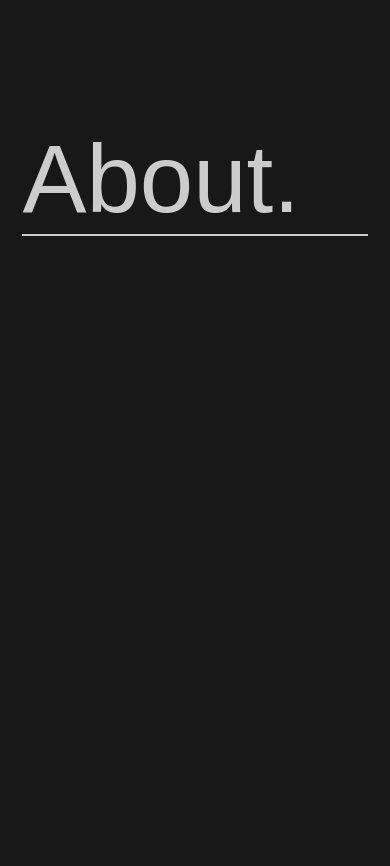
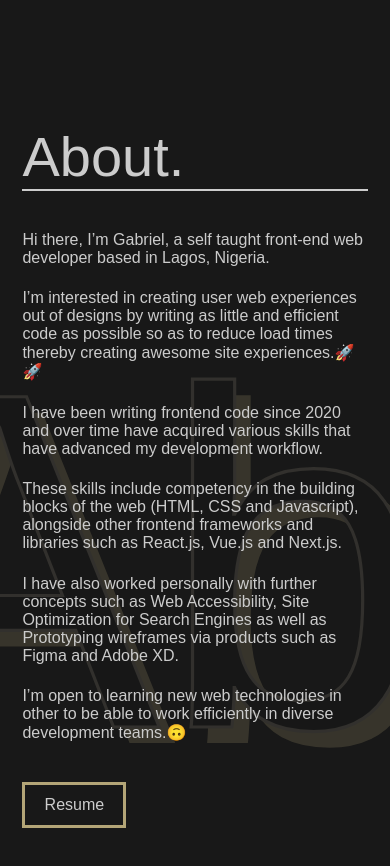
Before and after one commit to GabrielAbubakar/Portfolio-Website, a Next.js app: page / in a window 390 px wide. Shown: the part 880-1746 px from the top of the page. Before the commit the page ends 1196 px from the top, so only its background shows below. Built offline with nearby package versions, Linux system fonts and the light colour scheme.

Commit message:
about section and responsive

```diff
--- a/components/sections/About/About.styled.js
+++ b/components/sections/About/About.styled.js
@@ -1,10 +1,61 @@
 import styled from "styled-components";
 import { devices } from '../../styled/mediaqueries/device'
+import { motion } from "framer-motion";
 
 
 const Container = styled.section`
+    margin-bottom: 10rem;
+    position: relative;
+
+    padding: 0 3.8rem;
+    overflow-x: hidden;
+
+    @media ${devices.laptop} {
+        padding: 0 3rem;
+    }
+
+    @media ${devices.tablet} {
+        padding: 0 2rem;
+    }
+
+    @media ${devices.mobileL} {
+        padding: 0 1.4rem;
+    }
+`
+
+export const Content = styled.article`
+    width: 60%;
+
+    @media ${devices.laptop} {
+        width: 85%;
+    }
+
+    @media ${devices.tablet} {
+        width: 100%;
+    }
+`
+
+export const Paragraph = styled(motion.p)`
+    font-size: 1.4375rem;
+    margin-bottom: 1.4rem;
+
+    @media ${devices.tablet} {
+        font-size: 1rem;
+    }
+
 
 `
 
+export const Button = styled(motion.a)`
+    color: ${(props) => props.theme.colors.bodyText};
+    text-decoration: none;
+    border: 3px solid ${(props) => props.theme.colors.primary};
+    padding: .7rem 1.2rem;
+    display: block;
+    width: fit-content;
+    margin-top: 2.5rem;
+`
+
+
 
 export default Container
--- a/components/sections/About/index.tsx
+++ b/components/sections/About/index.tsx
@@ -1,6 +1,7 @@
+import { once } from 'events'
 import React from 'react'
-import { Header } from '../../styled/Components.styled'
-import Container from './About.styled'
+import { Header, SectionName } from '../../styled/Components.styled'
+import Container, { Button, Content, Paragraph } from './About.styled'
 
 const About: React.FunctionComponent = () => {
 
@@ -9,6 +10,38 @@ const About: React.FunctionComponent = () => {
 
             <Header>About.</Header>
 
+            <Content>
+                <Paragraph>
+                    Hi there, I’m Gabriel, a self taught front-end web developer based in Lagos, Nigeria.
+                </Paragraph>
+                <Paragraph>
+                    I’m interested in creating user web experiences out of designs by writing as little and efficient code as possible so as to reduce load times thereby creating awesome site experiences.🚀🚀
+                </Paragraph>
+                <Paragraph>
+                    I have been writing frontend code since 2020 and over time have acquired various skills that have advanced my development workflow.
+                </Paragraph>
+                <Paragraph>
+                    These skills include competency in the building blocks of the web (HTML, CSS and Javascript), alongside other frontend frameworks and libraries such as React.js, Vue.js and Next.js.
+                </Paragraph>
+                <Paragraph>
+                    I have also worked personally with further concepts such as Web Accessibility, Site Optimization for Search Engines as well as Prototyping wireframes via products such as Figma and Adobe XD.
+                </Paragraph>
+                <Paragraph>
+                    I’m open to learning new web technologies in other to be able to work efficiently in diverse development teams.🙃
+                </Paragraph>
+
+
+                <Button
+                    href="https://drive.google.com/file/d/14VcRPP-s5dN7OWu1Flyu-8rAs0NCFLLo/view?usp=sharing"
+                    rel='noreferrer'>Resume</Button>
+            </Content>
+
+            <SectionName
+                initial={{ opacity: 0 }}
+                whileInView={{ opacity: .2, transition: { duration: 4 } }}
+                viewport={{ once: true }}>
+                About.
+            </SectionName>
 
         </Container>
     )
--- a/components/sections/Intro/Intro.styled.js
+++ b/components/sections/Intro/Intro.styled.js
@@ -8,7 +8,20 @@ const Container = styled.section`
     height: 100vh;
     margin-bottom: 10rem;
 
+    padding: 0 3.8rem;
+    overflow-x: hidden;
 
+    @media ${devices.laptop} {
+        padding: 0 3rem;
+    }
+
+    @media ${devices.tablet} {
+        padding: 0 2rem;
+    }
+
+    @media ${devices.mobileL} {
+        padding: 0 1.4rem;
+    }
 `
 
 export const Header = styled(motion.h1)`
--- a/components/styled/Components.styled.js
+++ b/components/styled/Components.styled.js
@@ -1,9 +1,32 @@
 import styled from "styled-components";
 import { devices } from "./mediaqueries/device";
+import { motion } from "framer-motion";
 
 export const Header = styled.h2`
-    font-size: 6rem;
+    font-size: 5rem;
     font-weight: 500;
-    margin-bottom: 5rem;
+    margin-bottom: 3.125rem;
     border-bottom: 2px solid ${(props) => props.theme.colors.bodyText};
+
+    @media ${devices.tablet} {
+        margin-bottom: 2.5rem;
+        font-size: 4.5rem;
+    }
+
+    @media ${devices.mobileL} {
+        font-size: 3.5rem;
+    }
 `
+
+export const SectionName = styled(motion.p)`
+    position: absolute;
+    top: 10rem;
+    left: -10rem;
+    font-size: 30rem;
+    z-index: -10;
+    text-shadow: 1rem 1rem 0 ${(props) => props.theme.colors.primary};
+    overflow: hidden;
+
+    -webkit-text-stroke: .2rem #999380;
+    -webkit-text-fill-color: ${(props) => props.theme.colors.background};
+`
--- a/components/styled/HomePage.styled.js
+++ b/components/styled/HomePage.styled.js
@@ -6,16 +6,20 @@ import { devices } from "./mediaqueries/device";
 const Container = styled.div`
     /* width: 93%; */
     /* margin: 0 auto; */
-    padding: 0 3.8rem;
+    /* padding: 0 3.8rem;
     overflow-x: hidden;
 
     @media ${devices.laptop} {
         padding: 0 3rem;
     }
 
+    @media ${devices.tablet} {
+        padding: 0 2rem;
+    }
+
     @media ${devices.mobileL} {
         padding: 0 1.4rem;
-    }
+    } */
 `;
 
 export default Container;
```
